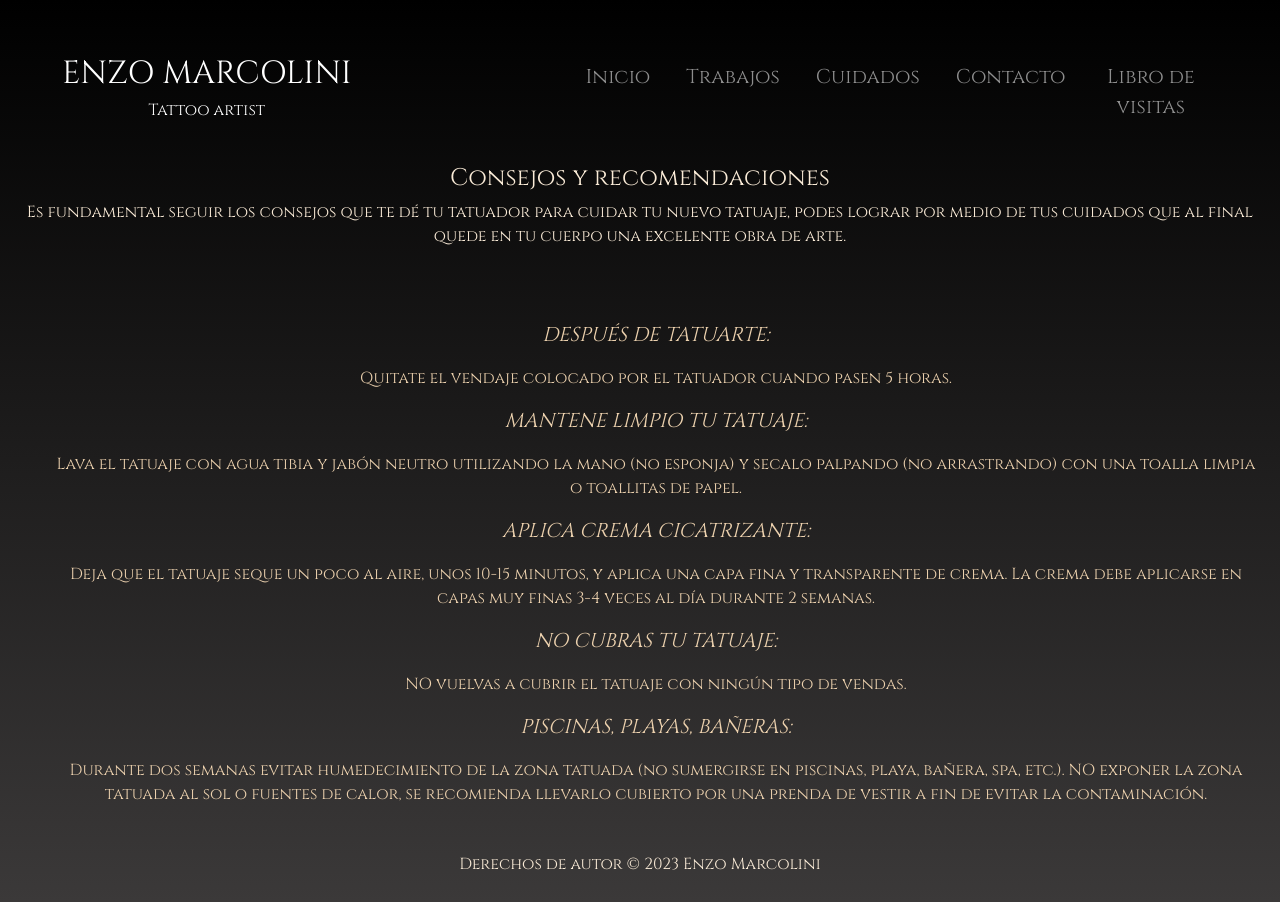
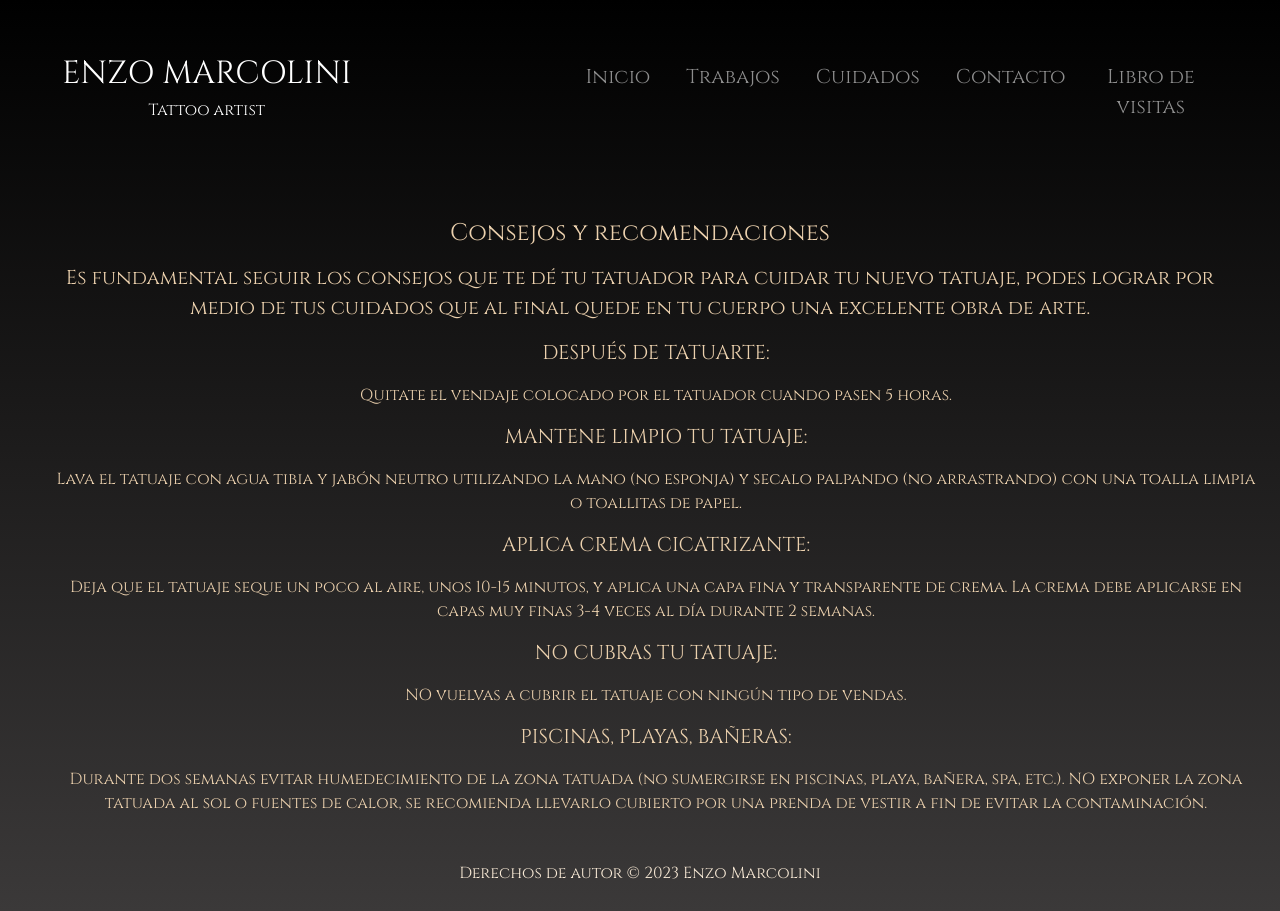
Before and after one commit to telma-sanchez/enzomarcolini, a plain HTML site: page pages/cuidados.html in a window 1280 px wide. Drawn offline with nearby package versions, Linux system fonts and the light colour scheme.

Commit message:
adaptaciones de estilos

```diff
--- a/css/estilos.css
+++ b/css/estilos.css
@@ -7,7 +7,7 @@ body {
 
 /* Estilos del encabezado */
 header {
-  color: antiquewhite;
+  color: rgb(236, 218, 194);
   padding: 20px;
   text-align: center;
 }
@@ -40,11 +40,7 @@ main {
   color: rgb(236, 209, 174);
 }
 
-main p,
-div,
-h1,
-h3,
-h2 {
+main p, div, h1, h3, h2, h4 {
   text-align: center;
 }
 
@@ -55,7 +51,7 @@ main ol li{
 
 .foto img {
   display: flex;
-  width: 70%;
+  width: 50%;
   height: auto;
   margin-bottom: 20px;
   margin-left: 60px;
@@ -161,7 +157,7 @@ a:hover {
 }
 
 /* estilo de medios mobile */
-@media (max-width: 480px) {
+@media (max-width: 320px) {
   nav h1 {
     font-size: 32px;
   }
@@ -177,7 +173,8 @@ a:hover {
   }
 
   .logo img{
-    width: 10px;
+    width: 20px;
+    height: auto;
   }
 }
 
--- a/pages/cuidados.html
+++ b/pages/cuidados.html
@@ -43,16 +43,17 @@
                 </div>
             </div>
         </nav>
-        <h4>Consejos y recomendaciones</h4>
-        <p>Es fundamental seguir los consejos que te dé tu tatuador para cuidar tu nuevo tatuaje, podes lograr por medio de tus cuidados que al final quede en tu cuerpo una excelente obra de arte.</p>
+
     </header>
     <main>
+        <p class="lead" style="margin: 15px;"><h4>Consejos y recomendaciones</h4></p>
+        <p class="lead" style="margin: 15px;">Es fundamental seguir los consejos que te dé tu tatuador para cuidar tu nuevo tatuaje, podes lograr por medio de tus cuidados que al final quede en tu cuerpo una excelente obra de arte.</p>
         <ol>
-            <li><p><em><p class="lead" style="margin: 10px;">DESPUÉS DE TATUARTE:</p></em></p> Quitate el vendaje colocado por el tatuador cuando pasen 5 horas. </li>
-            <li><p><em><p class="lead" style="margin: 10px;">MANTENE LIMPIO TU TATUAJE:</p></em></p> Lava el tatuaje con agua tibia y jabón neutro utilizando la mano (no esponja) y secalo palpando (no arrastrando) con una toalla limpia o toallitas de papel. </li>
-            <li><p><em><p class="lead" style="margin: 10px;">APLICA CREMA CICATRIZANTE:</p></em></p> Deja que el tatuaje seque un poco al aire, unos 10-15 minutos, y aplica una capa fina y transparente de crema. La crema debe aplicarse en capas muy finas 3-4 veces al día durante 2 semanas. </li>
-            <li><p><em><p class="lead" style="margin: 10px;">NO CUBRAS TU TATUAJE:</p></em></p> NO vuelvas a cubrir el tatuaje con ningún tipo de vendas. </li>
-            <li><p><em><p class="lead" style="margin: 10px;">PISCINAS, PLAYAS, BAÑERAS:</p></em></p> Durante dos semanas evitar humedecimiento de la zona tatuada (no sumergirse en piscinas, playa, bañera, spa, etc.). NO exponer la zona tatuada al sol o fuentes de calor, se recomienda llevarlo cubierto por una prenda de vestir a fin de evitar la contaminación.</li>
+            <li><p class="lead" style="margin: 15px;">DESPUÉS DE TATUARTE:</p> Quitate el vendaje colocado por el tatuador cuando pasen 5 horas. </li>
+            <li><p class="lead" style="margin: 15px;">MANTENE LIMPIO TU TATUAJE:</p> Lava el tatuaje con agua tibia y jabón neutro utilizando la mano (no esponja) y secalo palpando (no arrastrando) con una toalla limpia o toallitas de papel. </li>
+            <li><p class="lead" style="margin: 15px;">APLICA CREMA CICATRIZANTE:</p> Deja que el tatuaje seque un poco al aire, unos 10-15 minutos, y aplica una capa fina y transparente de crema. La crema debe aplicarse en capas muy finas 3-4 veces al día durante 2 semanas. </li>
+            <li><p class="lead" style="margin: 15px;">NO CUBRAS TU TATUAJE:</p> NO vuelvas a cubrir el tatuaje con ningún tipo de vendas. </li>
+            <li><p class="lead" style="margin: 15px;">PISCINAS, PLAYAS, BAÑERAS:</p> Durante dos semanas evitar humedecimiento de la zona tatuada (no sumergirse en piscinas, playa, bañera, spa, etc.). NO exponer la zona tatuada al sol o fuentes de calor, se recomienda llevarlo cubierto por una prenda de vestir a fin de evitar la contaminación.</li>
         </ol>
     </main>
     <footer>
```
Also changed, not shown: index.html (+2 -2 lines), img/enzo-removebg-preview.png (added).
